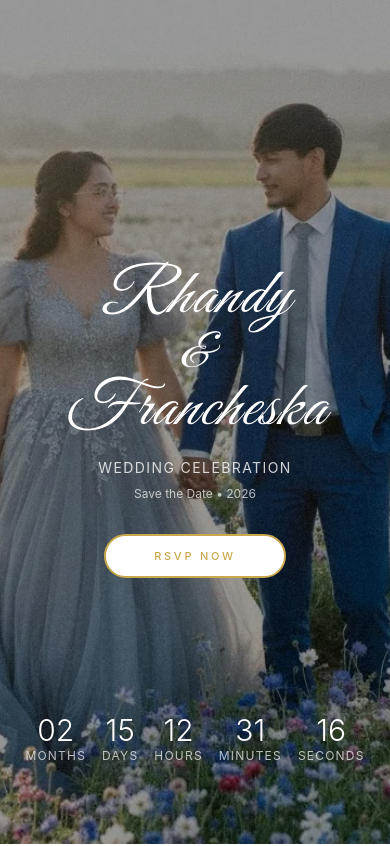
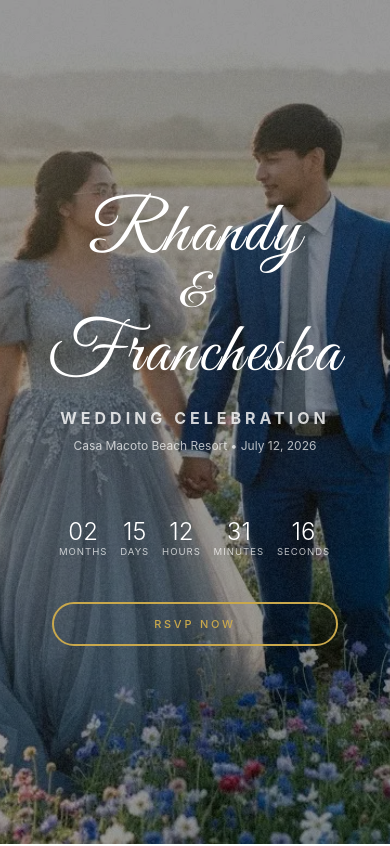
Before and after one commit to mikelojeda25/francheska-wedding-RSVP, a React (Vite) app: page / in a window 390 px wide. Shown: the top 846 px of the page. Built offline with nearby package versions, Linux system fonts and the light colour scheme.

Commit message:
style: Home page and Wedding button

```diff
--- a/src/components/Home.tsx
+++ b/src/components/Home.tsx
@@ -23,7 +23,7 @@ export default function Home() {
 
         {/* Desktop */}
         <h1
-            className="hidden lg:block text-9xl font-light tracking-wide italic"
+            className="hidden md:block text-9xl font-light tracking-wide italic"
             style={{ fontFamily: "'Great Vibes', cursive" }}
         >
             Rhandy & Francheska
@@ -31,7 +31,7 @@ export default function Home() {
 
         {/* Mobile */}
         <h1
-            className="lg:hidden text-[4rem] leading-none font-light tracking-wide italic"
+            className="md:hidden text-[4.5rem] leading-none font-light tracking-wide "
             style={{ fontFamily: "'Great Vibes', cursive" }}
         >
             <p>Rhandy</p>
@@ -39,19 +39,31 @@ export default function Home() {
             <p>Francheska</p>
         </h1>
 
-        <p className="mt-4 text-sm md:text-base tracking-widest uppercase opacity-80">
+        <p className="mt-4 tracking-[0.25em] font-bold uppercase opacity-80 text-[1rem] lg:text-[1.25rem] lg:font-medium lg:tracking-[0.75em]">
             Wedding Celebration
         </p>
-        <p className="mt-2 text-xs md:text-sm opacity-70">
-            Save the Date • 2026
+
+        {/* Info Mobile*/}
+        <p className="mt-2 text-xs md:text-sm opacity-70 block md:hidden">
+            Casa Macoto Beach Resort • July 12, 2026
         </p>
+
+        {/* Info*/}
+                <p className="mt-2 md:text-sm opacity-70 hidden md:block text-white">
+            Casa Macoto Beach Resort • July 12, 2026
+        </p>
+
+        </div>
+        {/* Countdown Mobile*/}
+        <div className="md:hidden scale-80 pb-10">
+        <Countdown />
         </div>
 
         {/* RSVP Button */}
         <WeddingButton label="RSVP Now" onClick={() => navigate('/rsvp')} />
 
         {/* Countdown */}
-        <div className="absolute bottom-20">
+        <div className="absolute bottom-20 hidden md:block">
         <Countdown />
         </div>
     </div>
--- a/src/components/WeddingButton.tsx
+++ b/src/components/WeddingButton.tsx
@@ -10,10 +10,10 @@ export default function WeddingButton({
   return (
     <motion.button
       onClick={onClick}
-      className="px-12 py-3 text-[11px] tracking-[0.25em] uppercase border border-[#C9A84C] text-[#C9A84C] bg-white border-2 rounded-full font-medium"
+      className="lg:px-12 py-3 text-[11px] tracking-[0.25em] uppercase border border-[#C9A84C] text-[#C9A84C] bg-transparent border-2 rounded-full font-medium px-25 cursor-pointer"
       whileHover={{ backgroundColor: '#C9A84C', color: '#ffffff' }}
       whileTap={{ backgroundColor: '#C9A84C', color: '#ffffff', scale: 0.97 }}
-      transition={{ duration: 0.25, ease: 'easeInOut' }}
+      transition={{ duration: 0.15, ease: 'easeInOut' }}
     >
       {label}
     </motion.button>
```
